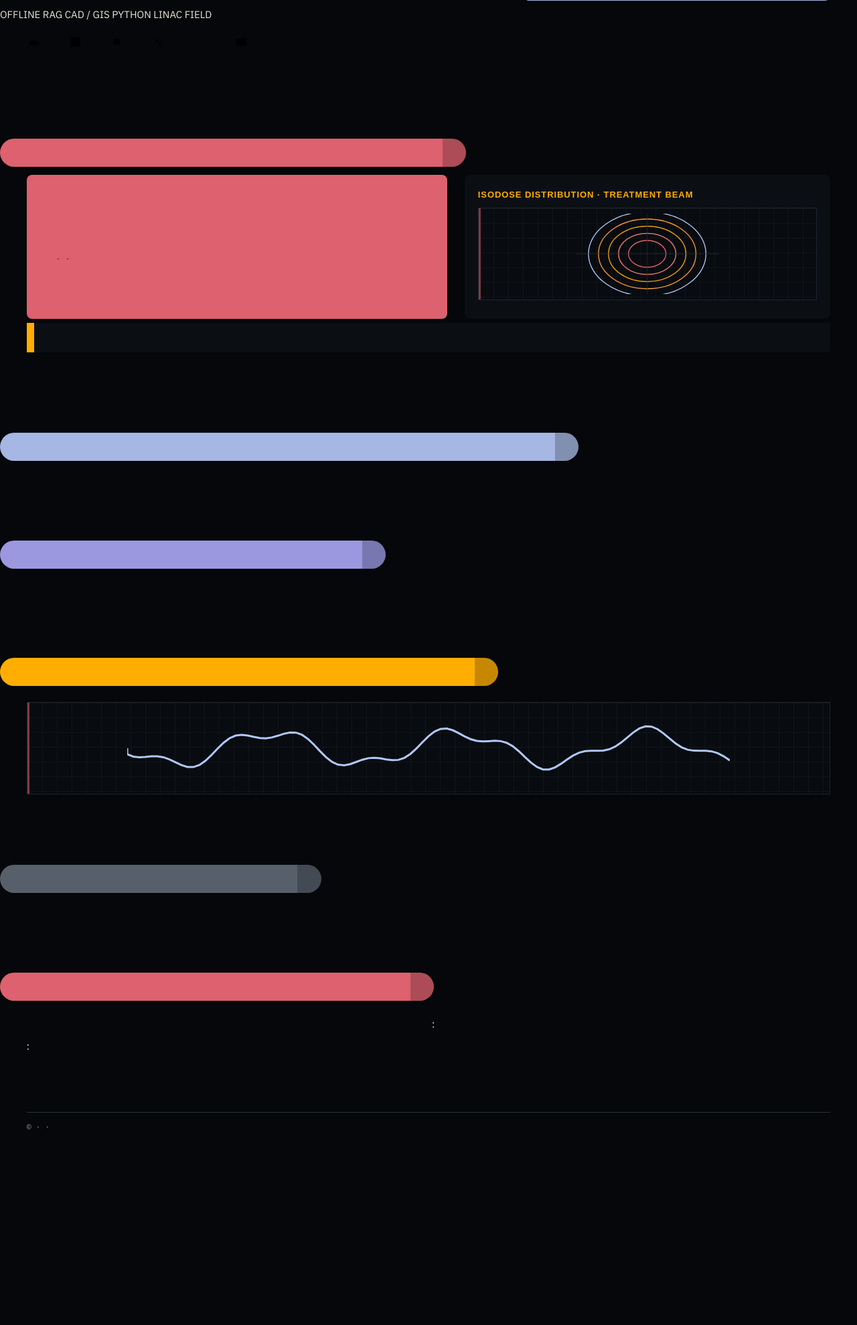
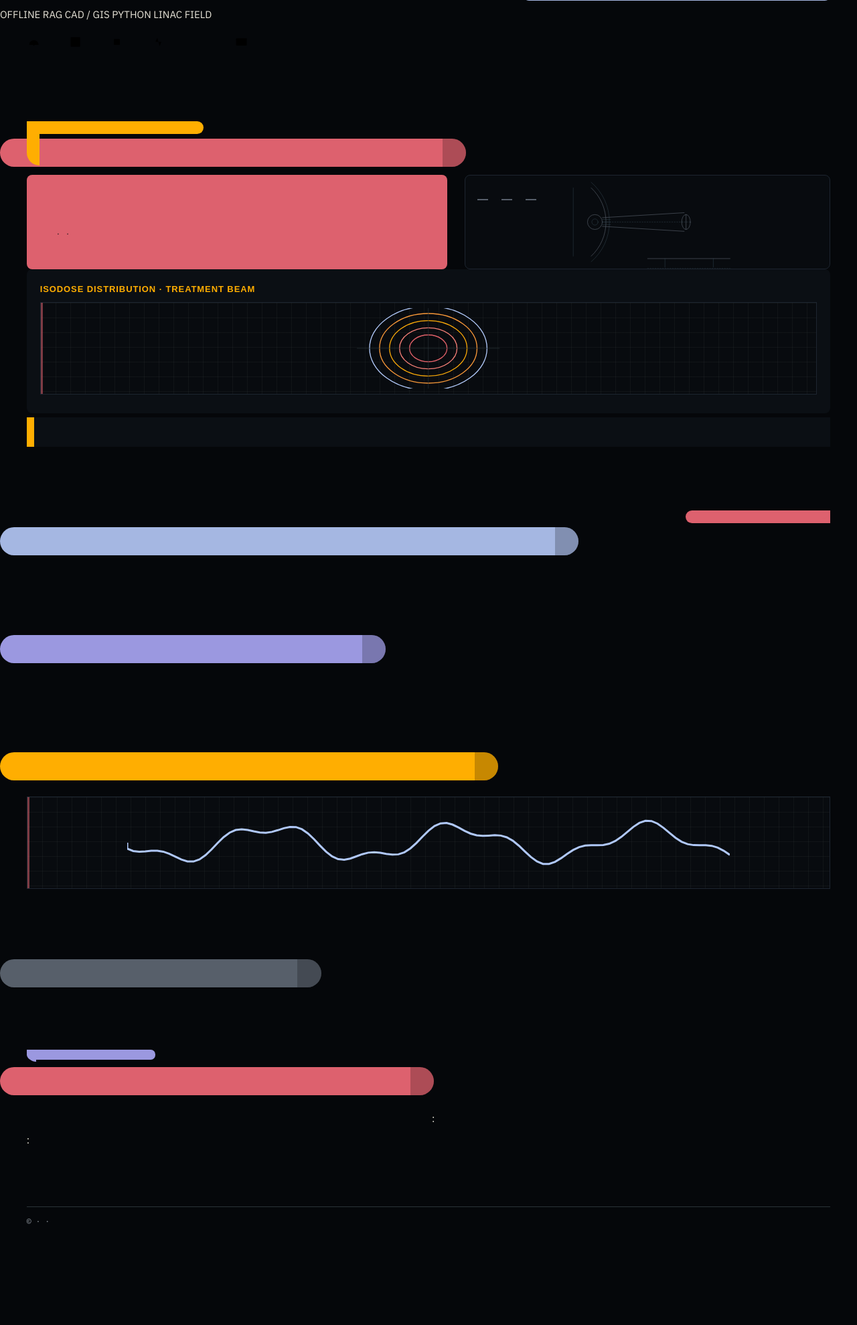
Before and after one commit to kukhtik/kukhtik.github.io, a Python web app: template templates/home_lcars.html in a window 1280 px wide. Shown: the part 423-2401 px from the top of the page at 67% size. Before the commit the page ends 2109 px from the top, so only its background shows below. Run offline with Jinja, Linux system fonts and the light colour scheme; the template is opened without the code that fills it, so the values that code supplies are empty; some web fonts are replaced.

Commit message:
site: the missing LCARS rules - L-elbows and the blueprint schematic
Three rules from the reference measurement were still missing:
- L-shaped elbows are back, selectively (three of them, not one per panel), and
  now BOTH the outer and the inner 90-degree corner are rounded
- the central negative space carries a monochrome 1.4 px blueprint schematic
  in cool grey - a treatment head, the beam cone, the isocentre and the couch
- the isodose moved to its own band under the hero, so the schematic keeps the
  negative space to itself

First screen: 73 % black, 21 % chromatic. The reference is 58 % and 17 %.
Gates: anti-AI OK, check_dist OK 9 pages, fact-check OK.

```diff
--- a/content/ui.yaml
+++ b/content/ui.yaml
@@ -65,6 +65,10 @@
 
 # ---- LCARS home: instrument chrome (bilingual) ----
 lcars:
+  caption_blueprint: {en: "Treatment head, beam and isocentre: the geometry a linac is judged by.", ru: "Головка, пучок и изоцентр: геометрия, по которой судят о линейном ускорителе."}
+  legend_gantry: {en: "gantry", ru: "гантра"}
+  legend_beam: {en: "beam", ru: "пучок"}
+  legend_isocentre: {en: "isocentre", ru: "изоцентр"}
   side_role: {en: "Role", ru: "Роль"}
   caption_isodose: {en: "Isodose of a treatment beam: the shape of the dose decides the shape of the plan.", ru: "Изодоза терапевтического пучка: форма дозы определяет форму плана."}
   metrics: {en: "metrics", ru: "метрик"}
--- a/static/lcars/app.css
+++ b/static/lcars/app.css
@@ -231,3 +231,17 @@
 .header-side .hs-b{font-size:clamp(14px,1.35vw,18px);line-height:1.45}
 .header-side .hs-l{font-family:var(--font-mono,"IBM Plex Mono",monospace);font-size:11.5px;
   letter-spacing:0.06em;text-transform:uppercase;opacity:.72}
+
+/* the panel that carries the blueprint: a black plate with the drawing in it */
+.lcars .hero-figure{position:relative;background:#080b0f;border:1px solid #1d2530;
+  border-radius:var(--lc-mass);padding:clamp(10px,1.4vw,18px);overflow:hidden}
+.lcars .hero-figure .blueprint{position:absolute;inset:0;width:100%;height:100%}
+.lcars .hero-figure .sheet-cap{position:relative;z-index:1}
+.lcars .hero-figure .fig-legend{position:relative;z-index:1;display:flex;gap:14px;
+  flex-wrap:wrap;margin-top:8px;font-family:var(--font-mono,"IBM Plex Mono",monospace);
+  font-size:11.5px;color:#6d7580}
+.lcars .hero-figure .fig-legend i{display:inline-block;width:16px;height:2px;
+  background:#575f6a;margin-right:6px;vertical-align:middle}
+/* the L-elbows sit on the panel edges, selectively - the reference connects
+   only a few pieces, it does not connect everything */
+.lcars .panelbox > .l-elbow{z-index:1}
--- a/static/lcars/lcars.css
+++ b/static/lcars/lcars.css
@@ -45,9 +45,11 @@
 .l-run,.l-elbow{position:absolute;pointer-events:none;inset:0}
 .l-run i,.l-elbow i{position:absolute;display:block;background:var(--c,var(--lc-amber))}
 /* long arm: horizontal along the top edge, square at the joint, capsule at the far end */
+/* the L: the reference rounds BOTH the outer and the inner 90-degree corner with
+   the same small radius, and caps the free end as a full semicircle */
 .l-run i:first-child,.l-elbow i:first-child{
   top:0;left:0;height:var(--l-thick,var(--lc-thick));width:var(--l-long,40%);
-  border-radius:0 calc(var(--l-thick,var(--lc-thick))/2) calc(var(--l-thick,var(--lc-thick))/2) 0;
+  border-radius:8px calc(var(--l-thick,var(--lc-thick))/2) calc(var(--l-thick,var(--lc-thick))/2) 8px;
 }
 /* stub: the column that drops from the joint, outer bend rounded by the thickness */
 .l-run i:last-child,.l-elbow i:last-child{
@@ -85,3 +87,15 @@
 /* a side block: a vertical piece that stands beside the content */
 .l-side{display:block;width:var(--l-thick,var(--lc-thick));align-self:stretch;
   background:var(--c,var(--lc-amber));border-radius:calc(var(--l-thick,var(--lc-thick))/2)}
+
+/* ---- 8. BLUEPRINT: the monochrome schematic ------------------------------
+   The reference puts a 1-2 px cool-grey line drawing in the central negative
+   space, flat, with no fills, sitting BEHIND the coloured pieces. */
+.lcars .blueprint{position:absolute;inset:auto;pointer-events:none;z-index:0;
+  width:100%;height:100%;overflow:visible}
+.lcars .blueprint path,.lcars .blueprint circle,.lcars .blueprint ellipse,
+.lcars .blueprint line,.lcars .blueprint polyline{
+  fill:none;stroke:#575f6a;stroke-width:1.4;stroke-linecap:round;stroke-linejoin:round}
+.lcars .blueprint .thin{stroke:#384b56;stroke-width:1}
+.lcars .blueprint .rule{stroke:#384b56;stroke-width:1;stroke-dasharray:3 5}
+.lcars .blueprint .ticks{stroke:#384b56;stroke-width:1}
--- a/templates/home_lcars.html
+++ b/templates/home_lcars.html
@@ -40,6 +40,7 @@
 </section>
 
 <section class="panelbox" id="hero" data-od-id="hero">
+  <span class="l-elbow" style="--c:var(--lc-amber);--l-long:22%;--l-stub:12%;--l-thick:var(--lc-thick)"><i></i><i></i></span>
   <span class="l-plate" style="--w:58%;--c:var(--lc-coral)"><span class="pl-bar"></span><span class="pl-label">{{ ui.lcars.legend_hero[lang] }}</span></span>
   <div class="hero-grid">
     <div class="statement">
@@ -47,11 +48,31 @@
       <span class="st-b">{{ t(site.hero.lead, lang) }}</span>
       <span class="st-l">{{ t(site.location, lang) }} · {{ site.timezone }} · {{ t(site.availability, lang) }}</span>
     </div>
-    <div class="l-panel" style="--c:var(--lc-blue)">
-      <p class="panel-leg">ISODOSE DISTRIBUTION · TREATMENT BEAM</p>
-      <figure class="sheetfig"><svg class="isodose" id="isodose-hero" viewBox="0 0 320 180" aria-hidden="true"></svg></figure>
-      <p class="sheet-cap">{{ ui.lcars.caption_isodose[lang] }}</p>
+    <div class="hero-figure">
+      <svg class="blueprint" viewBox="0 0 600 300" preserveAspectRatio="xMidYMid meet" aria-hidden="true">
+        <path d="M118 40 A150 150 0 0 1 118 260"/>
+        <path d="M118 22 A168 168 0 0 1 118 278" class="thin"/>
+        <circle cx="130" cy="150" r="24"/>
+        <circle cx="130" cy="150" r="10" class="thin"/>
+        <path d="M154 142 L180 142 M154 150 L180 150 M154 158 L180 158" class="ticks"/>
+        <path d="M154 150 L418 150" class="rule"/>
+        <path d="M154 136 L418 120 M154 164 L418 180"/>
+        <ellipse cx="424" cy="150" rx="14" ry="24"/>
+        <path d="M424 126 L424 174"/>
+        <path d="M410 150 L438 150" class="rule"/>
+        <path d="M300 268 L566 268"/>
+        <path d="M356 268 L356 296 M512 268 L512 296" class="thin"/>
+        <path d="M300 300 L566 300" class="rule"/>
+        <path d="M60 40 L60 260" class="ticks"/>
+      </svg>
+      <p class="sheet-cap">{{ ui.lcars.caption_blueprint[lang] }}</p>
+      <p class="fig-legend"><span><i></i>{{ ui.lcars.legend_gantry[lang] }}</span><span><i></i>{{ ui.lcars.legend_beam[lang] }}</span><span><i></i>{{ ui.lcars.legend_isocentre[lang] }}</span></p>
     </div>
+  </div>
+  <div class="l-panel" style="--c:var(--lc-blue)">
+    <p class="panel-leg">ISODOSE DISTRIBUTION · TREATMENT BEAM</p>
+    <figure class="sheetfig"><svg class="isodose" id="isodose-hero" viewBox="0 0 320 180" aria-hidden="true"></svg></figure>
+    <p class="sheet-cap">{{ ui.lcars.caption_isodose[lang] }}</p>
   </div>
   <ul class="domains">
     {% for s in site.services %}
@@ -61,6 +82,7 @@
 </section>
 
 <section class="panelbox" id="projects" data-od-id="projects">
+  <span class="l-elbow" data-dir="right" style="--c:var(--lc-coral);--l-long:18%;--l-stub:10%;--l-thick:var(--lc-thick)"><i></i><i></i></span>
   <span class="l-plate" style="--w:72%;--c:var(--lc-blue)"><span class="pl-bar"></span><span class="pl-label">{{ ui.lcars.legend_projects[lang] }}</span></span>
   <h2 class="h2">{{ ui.lcars.h_projects[lang] }}</h2>
   {% for p in projects %}
@@ -129,6 +151,7 @@
 </section>
 
 <section class="panelbox" id="contact" data-od-id="contact">
+  <span class="l-elbow" style="--c:var(--lc-violet);--l-long:16%;--l-stub:9%;--l-thick:var(--lc-cap)"><i></i><i></i></span>
   <span class="l-plate" style="--w:54%;--c:var(--lc-coral)"><span class="pl-bar"></span><span class="pl-label">{{ ui.lcars.legend_contact[lang] }}</span></span>
   <h2 class="h2">{{ ui.lcars.h_contact[lang] }}</h2>
   <div class="contacts">
```
